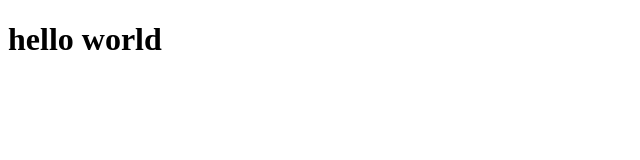
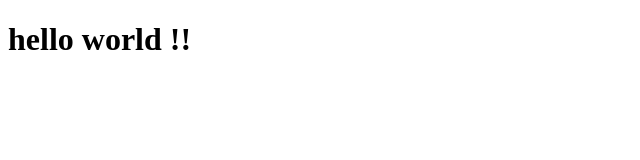
Before and after one commit to vaibhavwaghode/git-repository, a plain HTML site: page index.html in a window 1280 px wide. Shown: the full height of the page, 0-640 px from the left. Drawn offline with Linux system fonts and the light colour scheme.

Commit message:
only html change

```diff
--- /dev/null
+++ b/app.js
@@ -0,0 +1 @@
+console.log("hi there")
--- a/index.html
+++ b/index.html
@@ -6,6 +6,6 @@
     <title>Gittotorial</title>
 </head>
 <body>
-    <h1>hello world</h1>
+    <h1>hello world !!</h1>
 </body>
 </html>
```
Also changed, not shown: 1 other file.
